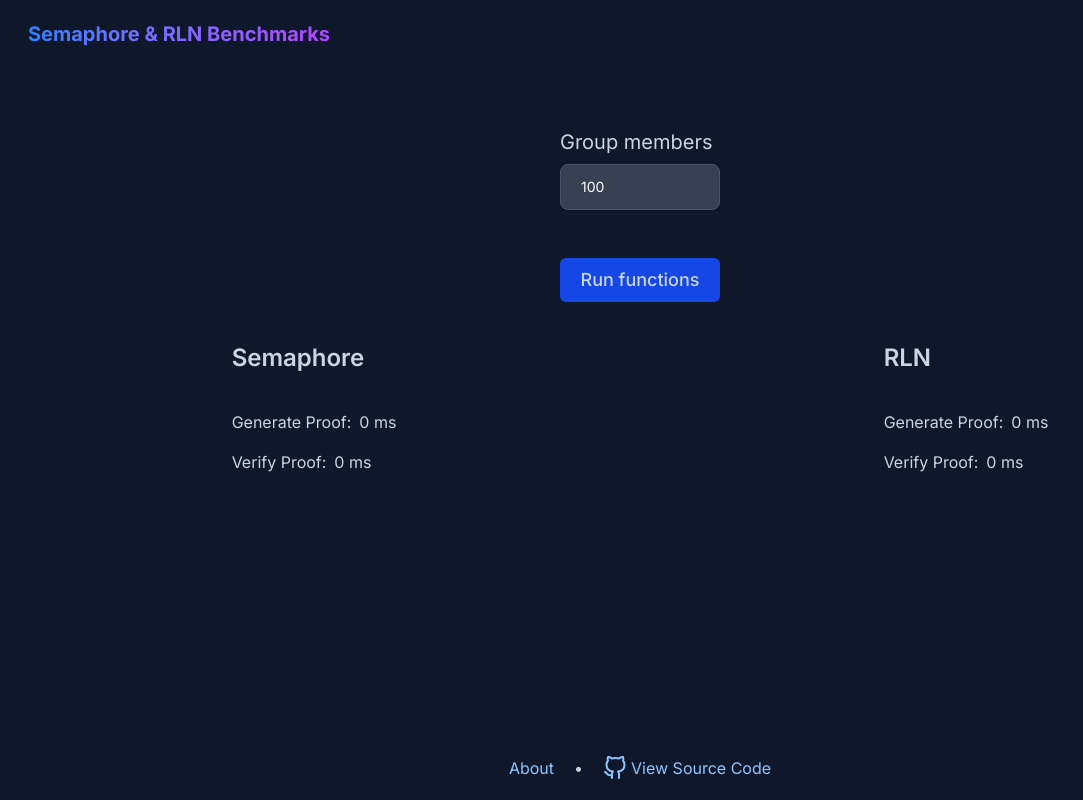
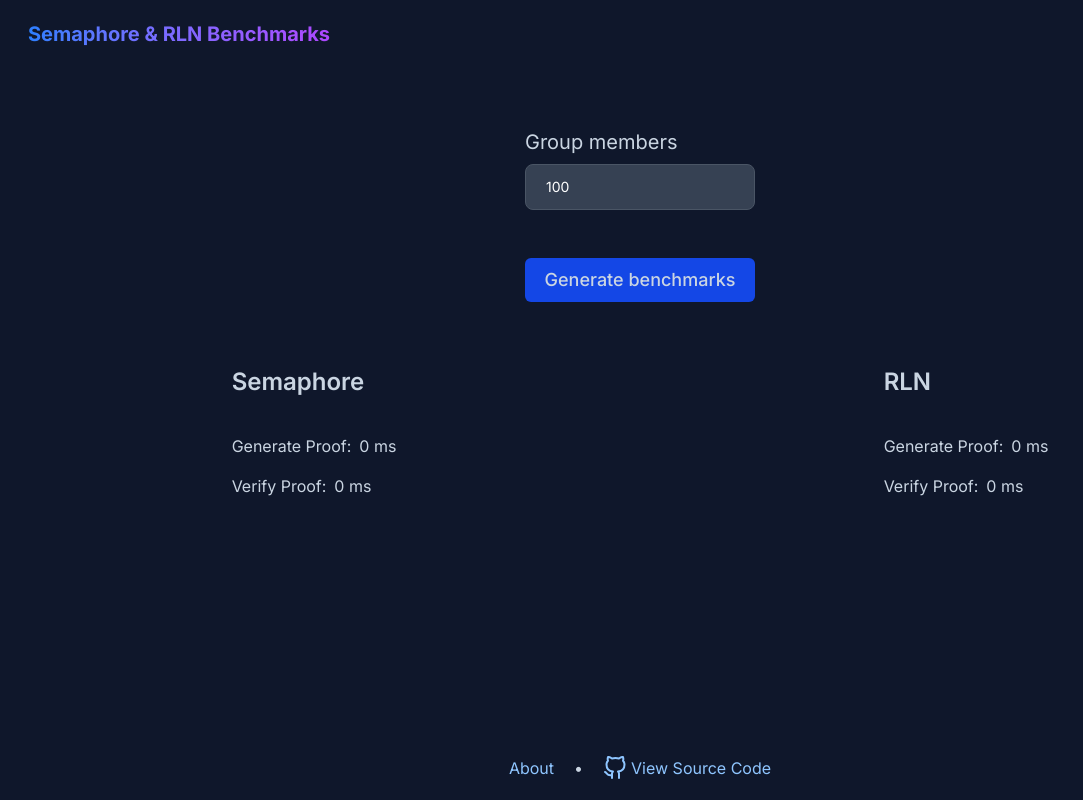
Before and after one commit to vplasencia/rln, a Next.js app in the folder browser/: page / in a window 1280 px wide. Shown: the whole page, without its empty margins (0-1083 px from the left). Built offline with nearby package versions, Linux system fonts and the light colour scheme.

Commit message:
refactor: add text summary

```diff
--- a/browser/src/app/globals.css
+++ b/browser/src/app/globals.css
@@ -25,3 +25,19 @@ img {
 ::-webkit-scrollbar-thumb {
   @apply rounded-md bg-slate-500 hover:bg-slate-400;
 }
+
+.loader {
+  width: 25px;
+  height: 25px;
+  border-radius: 50%;
+  border-top: 2px solid white;
+  border-right: 2px solid transparent;
+  animation: spin 1s linear infinite;
+  z-index: 20;
+}
+
+@keyframes spin {
+  to {
+      transform: rotate(360deg);
+  }
+}
--- a/browser/src/app/page.tsx
+++ b/browser/src/app/page.tsx
@@ -14,8 +14,50 @@ import verifyProof from "../../../proof/src/verify-proof"
 export default function Home() {
   const [groupMembers, setGroupMembers] = useState<number>(100)
   const [times, setTimes] = useState<number[]>([])
+  const [loading, setLoading] = useState(false)
+  const [resultGenerateProof, setResultGenerateProof] = useState("")
+  const [resultVerifyProof, setResultVerifyProof] = useState("")
+
+  const generateText = (timeFunctions: number[]) => {
+    let textGenerateProof = ""
+    let textVerifyProof = ""
+
+    const semaphoreProofGeneration = timeFunctions[0]
+    const semaphoreProofVerification = timeFunctions[1]
+    const rlnProofGeneration = timeFunctions[2]
+    const rlnProofVerification = timeFunctions[3]
+
+    if (semaphoreProofGeneration > rlnProofGeneration) {
+      textGenerateProof = `RLN is ${(
+        semaphoreProofGeneration / rlnProofGeneration
+      ).toFixed(2)} x faster than Semaphore`
+    } else {
+      textGenerateProof = `RLN is ${(
+        rlnProofGeneration / semaphoreProofGeneration
+      ).toFixed(2)} x slower than Semaphore`
+    }
+
+    if (semaphoreProofVerification > rlnProofVerification) {
+      textVerifyProof += `RLN is ${(
+        semaphoreProofVerification / rlnProofVerification
+      ).toFixed(2)} x faster than Semaphore`
+    } else {
+      textVerifyProof += `RLN is ${(
+        rlnProofVerification / semaphoreProofVerification
+      ).toFixed(2)} x slower than Semaphore`
+    }
+    setResultGenerateProof(textGenerateProof)
+    setResultVerifyProof(textVerifyProof)
+  }
 
   const runFunctions = async () => {
+    setLoading(true)
+    // Give React a chance to render the loading spinner
+    await new Promise((resolve) => setTimeout(resolve, 0))
+
+    setResultGenerateProof("")
+    setResultVerifyProof("")
+
     const timeValues = []
 
     const members = generateMembers(groupMembers)
@@ -51,9 +93,13 @@ export default function Home() {
     timeValues.push(Number(time3.toFixed(3)))
 
     setTimes(timeValues)
+
+    generateText([time0, time1, time2, time3])
+    setLoading(false)
   }
 
   return (
+    <div>
       <div>
         <div>
           <div className="flex flex-col flex-wrap justify-center items-center mt-10 gap-10">
@@ -65,20 +111,21 @@ export default function Home() {
                 defaultValue={100}
                 onChange={(e) => setGroupMembers(Number(e.target.value))}
                 aria-describedby="helper-text-explanation"
-              className="mb-2 border text-sm rounded-lg block w-[160px] py-3 px-5 bg-gray-700 border-gray-600 placeholder-gray-400 text-white focus:ring-blue-500 focus:border-blue-500 focus-visible:outline-none"
+                className="mb-2 border text-sm rounded-lg block w-[230px] py-3 px-5 bg-gray-700 border-gray-600 placeholder-gray-400 text-white focus:ring-blue-500 focus:border-blue-500 focus-visible:outline-none"
                 placeholder="100"
                 required
               />
             </div>
             <button
               onClick={runFunctions}
-            className="cursor-pointer transition-colors duration-150 py-2 px-5 text-lg font-medium rounded-md bg-blue-700 hover:bg-blue-800"
+              className="cursor-pointer transition-colors duration-150 py-2 px-5 text-lg font-medium rounded-md bg-blue-700 hover:bg-blue-800 disabled:cursor-not-allowed"
+              disabled={loading}
             >
-            Run functions
+              Generate benchmarks
             </button>
           </div>
         </div>
-      <div className="flex flex-wrap justify-around items-center mt-10 gap-10">
+        <div className="flex flex-wrap justify-around items-center mt-16 gap-10">
           <div className="flex flex-col gap-4">
             <div className="text-2xl font-semibold">Semaphore</div>
             <div className="flex flex-col gap-4 mt-5">
@@ -107,5 +154,29 @@ export default function Home() {
           </div>
         </div>
       </div>
+      <div className="mt-10 flex justify-center items-center">
+        {loading && (
+          <div className="flex gap-2">
+            <div className="loader"></div> Generating benchmarks
+          </div>
+        )}
+      </div>
+      <div className="flex justify-center items-center">
+        {!loading && resultGenerateProof && resultVerifyProof && (
+          <div>
+            <div className="flex flex-col gap-4 mt-5">
+              <div className="flex gap-2">
+                <div>Generate Proof:</div>
+                <div>{resultGenerateProof}</div>
+              </div>
+              <div className="flex gap-2">
+                <div>Verify Proof:</div>
+                <div>{resultVerifyProof}</div>
+              </div>
+            </div>
+          </div>
+        )}
+      </div>
+    </div>
   )
 }
```
Lines whose indentation alone changed are shown as unchanged.
